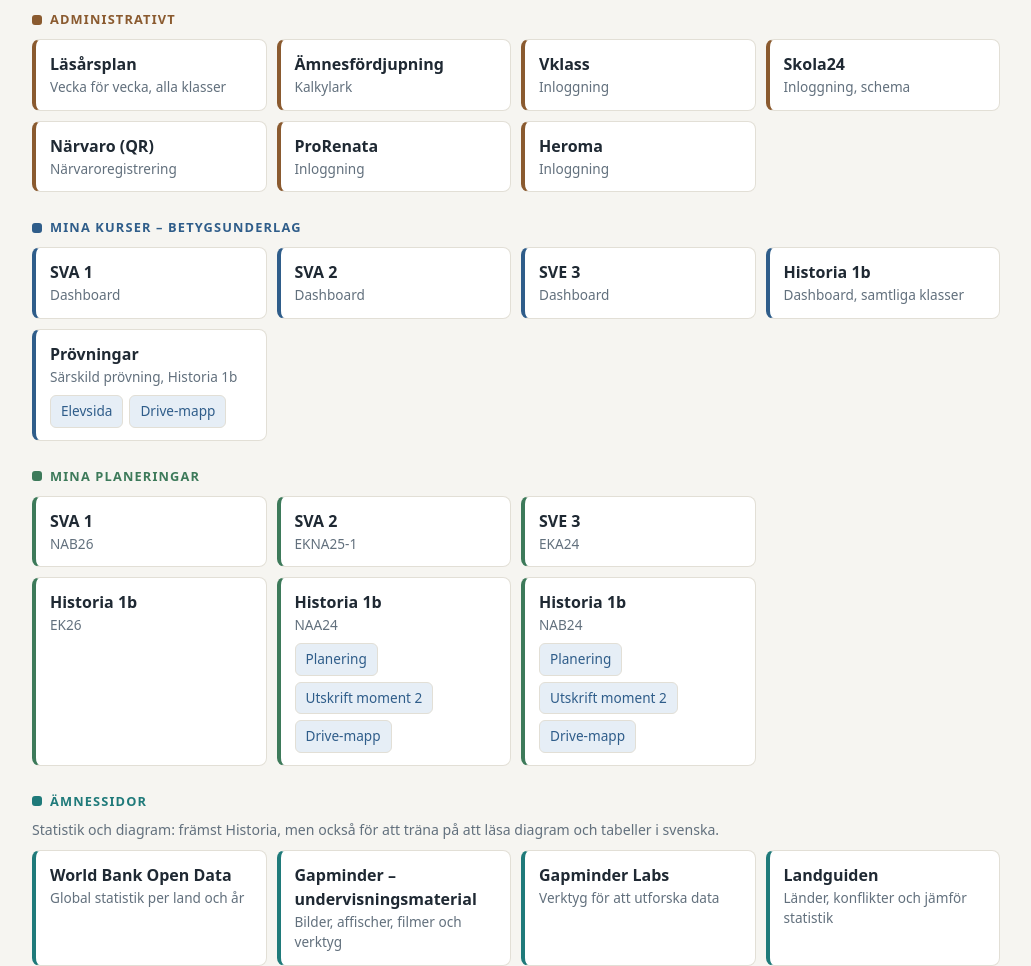
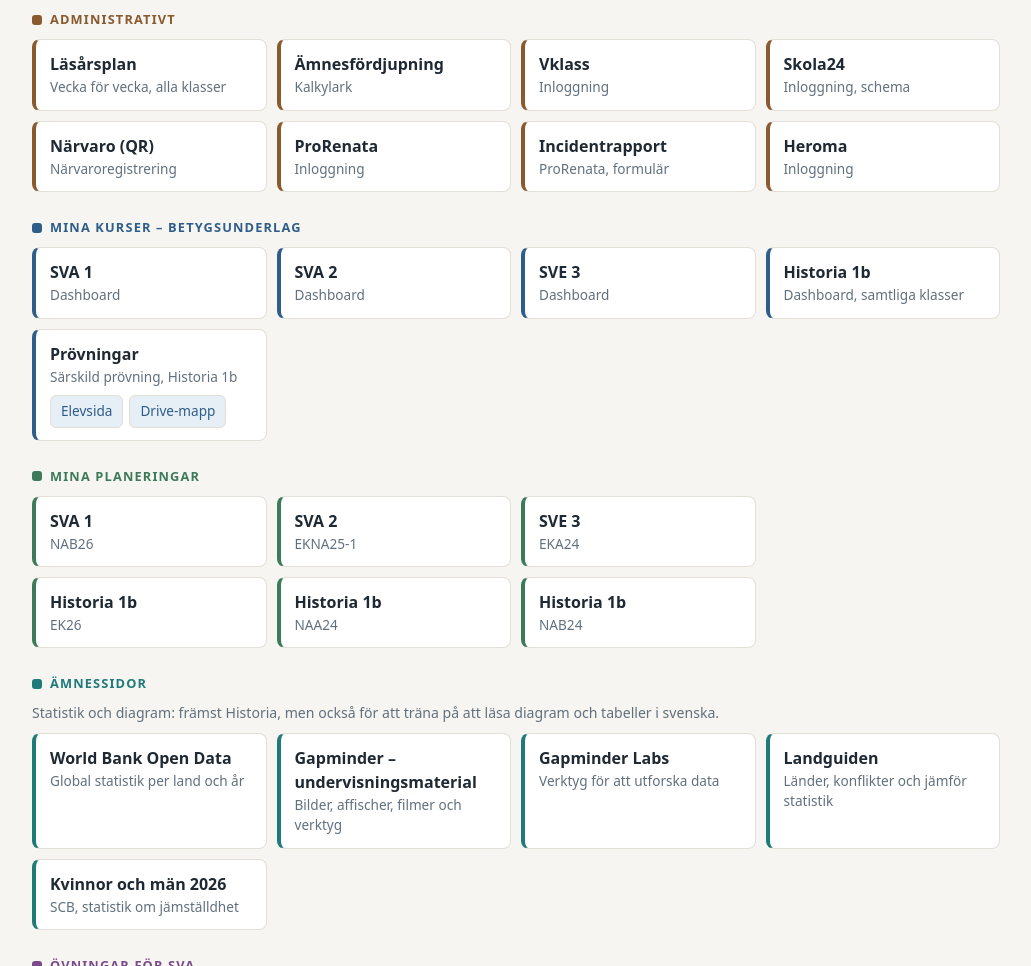
Before and after one commit to Erengisle/startsida, a plain HTML site: page index.html in a window 1280 px wide. Shown: the part 260-1226 px from the top of the page, without its empty margins (124-1155 px from the left). Drawn offline with nearby package versions, Linux system fonts and the light colour scheme.

Commit message:
Add incident report link and simplify history links

```diff
--- a/index.html
+++ b/index.html
@@ -116,6 +116,7 @@
       <a class="link" href="https://www.skola24.se/Applications/Authentication/login.aspx?logout=https://www.skola24.se"><strong>Skola24</strong><span>Inloggning, schema</span></a>
       <a class="link" href="https://script.google.com/a/macros/edu.huddinge.se/s/AKfycbwFE0MWbIT8rrCrkgB7JShT5lGv2zLpiNrEtpbcVYFiOfcexB1d08Va8FWnrh8VjUNYeA/exec"><strong>Närvaro (QR)</strong><span>Närvaroregistrering</span></a>
       <a class="link" href="https://journal.prorenata.se/login/"><strong>ProRenata</strong><span>Inloggning</span></a>
+      <a class="link" href="https://journal.prorenata.se/contactform/huddinge-komm/incidentrapport/"><strong>Incidentrapport</strong><span>ProRenata, formulär</span></a>
       <a class="link" href="https://www.heroma.se/"><strong>Heroma</strong><span>Inloggning</span></a>
     </div>
   </section>
@@ -146,22 +147,8 @@
     </div>
     <div class="grid" style="margin-top:10px">
       <a class="link" href="https://erengisle.github.io/Hi_planering/hi1b/ek26/"><strong>Historia 1b</strong><span>EK26</span></a>
-      <div class="multi link" data-key="https://erengisle.github.io/Hi_planering/hi1b/naa24/">
-        <strong>Historia 1b</strong><span>NAA24</span>
-        <div class="pills">
-          <a href="https://erengisle.github.io/Hi_planering/hi1b/naa24/">Planering</a>
-          <a href="https://drive.google.com/file/d/1gr15Vm80UYSu5zp3mMfcSP_uAzytMcu0/view">Utskrift moment 2</a>
-          <a href="https://drive.google.com/drive/folders/12S8MVpSHIjFdJc3bBS0w8tvO_Z2GhhMA">Drive-mapp</a>
-        </div>
-      </div>
-      <div class="multi link" data-key="https://erengisle.github.io/Hi_planering/hi1b/nab24/">
-        <strong>Historia 1b</strong><span>NAB24</span>
-        <div class="pills">
-          <a href="https://erengisle.github.io/Hi_planering/hi1b/nab24/">Planering</a>
-          <a href="https://drive.google.com/file/d/1y88HQrnsXcLV3Z99xYf4STeah5Ghq2PV/view">Utskrift moment 2</a>
-          <a href="https://drive.google.com/drive/folders/1Si4UcP7mDcQ2RPc7Jg5YRLWXcJBLqaaH">Drive-mapp</a>
-        </div>
-      </div>
+      <a class="link" href="https://erengisle.github.io/Hi_planering/hi1b/naa24/"><strong>Historia 1b</strong><span>NAA24</span></a>
+      <a class="link" href="https://erengisle.github.io/Hi_planering/hi1b/nab24/"><strong>Historia 1b</strong><span>NAB24</span></a>
     </div>
   </section>
 
```
